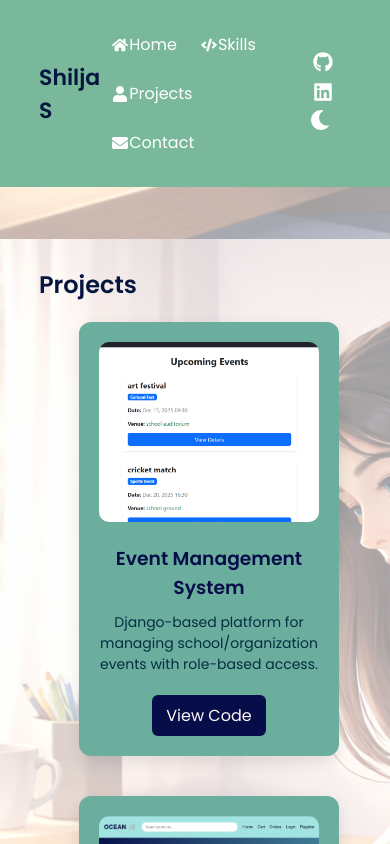
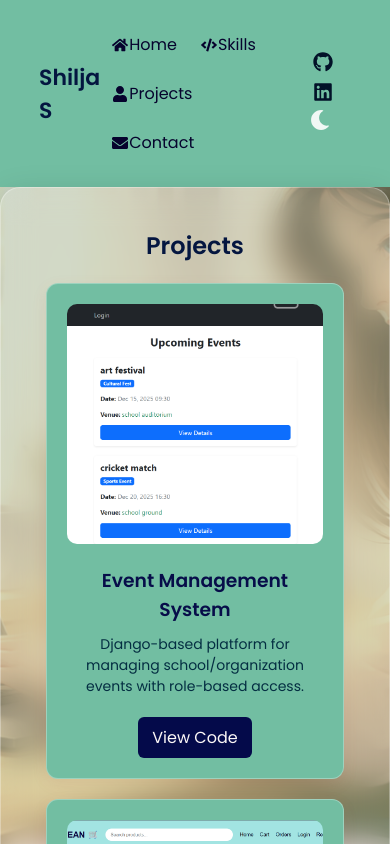
Before and after one commit to shiljastephen/my-portfolio, a React (Create React App) app: page /projects in a window 390 px wide. Shown: the top 844 px of the page. Built offline with nearby package versions, Linux system fonts and the light colour scheme.

Commit message:
Updated responsive project layout and styles

```diff
--- a/src/App.css
+++ b/src/App.css
@@ -18,14 +18,20 @@ body.dark-mode .links a:hover {
   color: #72e1d8;
 }
 
-/* Cards */
+/* Cards
 body.dark-mode .card,
 body.dark-mode .project-card {
-  background-color: #1e293b;
+  background-color: #92c9dedf;
   color: white;
-}
+} */
 
 /* Skill bars background */
 body.dark-mode .skill-bar {
   background: #334155;
 }
+@media (max-width: 768px) {
+  .project-grid {
+    padding: 10px 15px;
+    gap: 20px;
+  }
+}
--- a/src/components/Contact.css
+++ b/src/components/Contact.css
@@ -9,7 +9,7 @@
 .contact-links a {
   display: inline-block;
   margin: 10px 15px;
-  color: #199cd4;
+  color:  rgba(12, 91, 79, 0.93);
   font-size: 18px;
 }
 
--- a/src/components/Home.css
+++ b/src/components/Home.css
@@ -1,13 +1,6 @@
 .hero {
   text-align: center;
   padding-top: 100px;
-  .hero {
-  background: linear-gradient(
-    135deg,
-    #6dd5ed,
-    #2193b0
-  );
-}
 
 }
 
@@ -18,8 +11,9 @@
 }
 
 .hero h2 {
-  color: #4d73f3;
+  color: rgb(114, 190, 162);
   margin-bottom: 20px;
+  -webkit-text-stroke: 1px rgba(4, 2, 33, 0.874);
 }
 
 .hero p {
@@ -28,7 +22,7 @@
 
 /* Dark Mode Adjustments */
 body.dark-mode .hero h2 {
-  color: #6997e3;
+  color: #38bdf8;
 }
 
 body.dark-mode .hero p {
@@ -36,6 +30,14 @@ body.dark-mode .hero p {
 }
 .hero button {
   padding: 12px 25px;
+  background: rgb(114, 190, 162);
+  border: none;
+  border-radius: 8px;
+  cursor: pointer;
+  font-weight: 600;
+}
+body.dark-mode .hero button {
+  padding: 12px 25px;
   background: #38bdf8;
   border: none;
   border-radius: 8px;
--- a/src/components/Navbar.css
+++ b/src/components/Navbar.css
@@ -3,7 +3,7 @@
   justify-content: space-between;
   align-items: center;
   padding: 20px 10%;
-  background: rgb(122, 184, 155);
+  background: rgb(114, 190, 162);
   position: sticky;
   top: 0;
 }
@@ -18,7 +18,7 @@
   align-items: center;
   gap: 1px;
   padding: 12px;
-
+  color: #06032d;
 }
 
 .links a:hover {
@@ -27,7 +27,7 @@
 .socials a {
   margin-left: 15px;
   font-size: 20px;
-  color: rgb(255, 255, 255);
+  color: rgb(2, 18, 40);
   transition: 0.3s;
 }
 
@@ -40,10 +40,35 @@
   font-size: 20px;
   margin-left: 12px;
   cursor: pointer;
-  color: white;
+  color: rgb(241, 248, 245);
   transition: 0.3s;
 }
 
 .dark-btn:hover {
   transform: scale(1.2);
 }
+/* 🍏 Apple-style glass card */
+
+.glass-card {
+  background: rgba(255, 255, 255, 0.15);
+  backdrop-filter: blur(16px);
+  -webkit-backdrop-filter: blur(16px);
+
+  border-radius: 20px;
+  border: 1px solid rgba(255, 255, 255, 0.3);
+
+  box-shadow: 0 8px 32px rgba(0, 0, 0, 0.15);
+
+  padding: 30px;
+  transition: transform 0.3s ease, box-shadow 0.3s ease;
+}
+
+/* Hover animation */
+.glass-card:hover {
+  transform: translateY(-6px);
+  box-shadow: 0 12px 40px rgba(0, 0, 0, 0.25);
+}
+body.dark-mode .glass-card {
+  background: rgba(0, 0, 0, 0.25);
+  border: 1px solid rgba(255, 255, 255, 0.15);
+}
--- a/src/components/Projects.css
+++ b/src/components/Projects.css
@@ -1,10 +1,12 @@
 .project-grid {
   display: grid;
   grid-template-columns: repeat(auto-fit, minmax(280px, 1fr));
-  gap: 20px;
-  padding: 10px 30px;
-  max-width: 1100px;
+  gap: 30px;
+  padding: 20px 40px;
+  max-width: 1200px;
   margin: auto;
+  text-align: center;
+  align-items: center;
 }
 
 .projects-container {
@@ -16,19 +18,20 @@
 }
 
 .project-card {
-  background: rgb(107, 174, 157);
-  width: 300px;
+  background: rgb(114, 190, 162);
+  width: 320px;
   border-radius: 12px;
   padding: 20px;
   text-align: center;
-  box-shadow: 0 5px 15px rgba(0,0,0,0.1);
+  box-shadow: 0 5px 15px rgba(180, 74, 74, 0.1);
   transition: all 0.3s ease;
   cursor: pointer;
+   width: 100%;
 }
 
 .project-card img {
   width: 100%;
-  height: 180px;
+  height: 240px;
   object-fit: cover;
   border-radius: 10px;
 }
@@ -36,7 +39,7 @@
 /* ✨ HOVER EFFECT */
 .project-card:hover {
   transform: translateY(-10px) scale(1.03);
-  box-shadow: 0 15px 30px rgba(0,0,0,0.2);
+  box-shadow: 0 15px 30px rgba(42, 41, 41, 0.2);
 }
 
 .project-card h3 {
@@ -52,7 +55,7 @@
   display: inline-block;
   margin-top: 10px;
   padding: 8px 14px;
-  background: #070d49;
+  background: #040a4a;
   color: rgb(252, 247, 247);
   border-radius: 6px;
   text-decoration: none;
@@ -63,3 +66,13 @@
   background: #72e1d8;
   color: #070d49;
 }
+body.dark-mode .project-card {
+  background-color: #6997e3;
+  color: white;
+}
+@media (max-width: 768px) {
+  .project-grid {
+    padding: 10px 15px;
+    gap: 20px;
+  }
+}
--- a/src/components/Projects.js
+++ b/src/components/Projects.js
@@ -4,29 +4,43 @@ import "./Projects.css";
 
 function Projects() {
   return (
-    <section>
-      <h1 className="title">Projects</h1>
+    <section className="glass-card">
 
       <div className="project-grid">
-       <div className="projects-container">
-         <div className="project-card" data-aos="zoom-in">
+
+        <h1 className="title">Projects</h1>
+        {/* Project 1 */}
+        <div className="glass-card project-card" data-aos="zoom-out">
           <img src={eventImg} alt="Event Management System" />
           <h3>Event Management System</h3>
-           <p>Django-based platform for managing school/organization events with role-based access.</p>
-           <a href="https://github.com/shiljastephen/PythonProject6New.git" target="_blank" rel="noreferrer">
+          <p>
+            Django-based platform for managing school/organization events
+            with role-based access.
+          </p>
+          <a
+            href="https://github.com/shiljastephen/PythonProject6New.git"
+            target="_blank"
+            rel="noreferrer"
+          >
             View Code
           </a>
         </div>
-       </div>
-        <div className="projects-container">
-         <div className="project-card" data-aos="zoom-in">
+
+        {/* Project 2 */}
+        <div className="glass-card project-card" data-aos="zoom-out">
           <img src={ecommerce1Img} alt="E-commerce App" />
           <h3>E-Commerce Web App</h3>
-           <p>Full-stack shopping application with cart, product management, and order placement.</p>
-           <a href="https://github.com/shiljastephen/ocean-ecommerce-app.git" target="_blank" rel="noreferrer">
+          <p>
+            Full-stack shopping application with cart, product management,
+            and order placement.
+          </p>
+          <a
+            href="https://github.com/shiljastephen/ocean-ecommerce-app.git"
+            target="_blank"
+            rel="noreferrer"
+          >
             View Project
           </a>
-          </div>
         </div>
       </div>
     </section>
--- a/src/components/Skills.css
+++ b/src/components/Skills.css
@@ -13,7 +13,7 @@
 }
 
 .card {
-  background: rgb(107, 174, 157);
+  background: rgb(114, 190, 162);
   padding: 20px;
   color: #070d49;
   border-radius: 12px;
--- a/src/components/Skills.js
+++ b/src/components/Skills.js
@@ -13,6 +13,7 @@ function Skills() {
 
   return (
     <section data-aos="fade-right" className="skills-section">
+     <div className="glass-card">
       <h1 className="title">Skills</h1>
 
       <div className="skills-grid">
@@ -31,6 +32,7 @@ function Skills() {
           </div>
         ))}
       </div>
+     </div>
     </section>
   );
 }
--- a/src/index.css
+++ b/src/index.css
@@ -15,18 +15,45 @@ body {
   background-attachment: fixed;
 
   color: #041640;
-  transition: background 0.4s, color 0.3s;
+  transition: color 0.3s;
+  position: relative;
+  min-height: 100vh;
+  overflow-x: hidden;
 }
 
-/* Overlay for better readability */
+/* ✨ Animated gradient overlay */
 body::before {
   content: "";
   position: fixed;
   inset: 0;
-  background: rgba(255, 255, 255, 0.6);
-  z-index: -1;
+
+   background: linear-gradient(
+    -45deg,
+    rgba(108, 187, 47, 0.5),
+    rgba(172, 171, 106, 0.5),
+    rgba(112, 165, 177, 0.5),
+    rgba(228, 134, 105, 0.5)
+  );
+
+  background-size: 400% 400%;
+  animation: gradientMove 12s ease infinite;
+
+  z-index: -2;
+  pointer-events: none;
 }
 
+/* Gradient animation */
+@keyframes gradientMove {
+  0% {
+    background-position: 0% 50%;
+  }
+  50% {
+    background-position: 100% 50%;
+  }
+  100% {
+    background-position: 0% 50%;
+  }
+}
 /* Links */
 a {
   text-decoration: none;
@@ -42,10 +69,18 @@ body.dark-mode {
   color: #f9f4f4;
 }
 
-/* Dark overlay */
 body.dark-mode::before {
-  background: rgba(0, 0, 0, 0.6);
+  background: linear-gradient(
+    -45deg,
+    rgba(2, 39, 45, 0.6),
+    rgba(15, 23, 42, 0.6),
+    rgba(30, 41, 59, 0.6),
+    rgba(1, 47, 69, 0.6)
+  );
+  background-size: 400% 400%;
+  animation: gradientMove 12s ease infinite;
 }
+
 
 /* Navbar */
 body.dark-mode .nav {
@@ -68,3 +103,9 @@ body.dark-mode .project-card {
 body.dark-mode .skill-bar {
   background: #334155;
 }
+@media (max-width: 768px) {
+  .project-grid {
+    padding: 10px 15px;
+    gap: 20px;
+  }
+}
```
Lines whose indentation alone changed are shown as unchanged.
